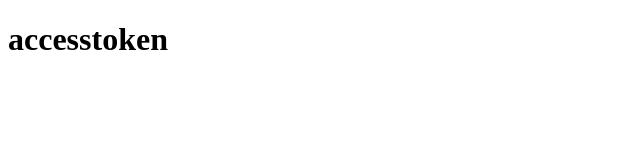
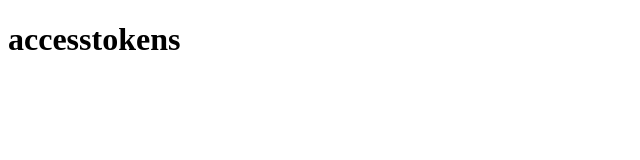
Before and after one commit to andermattv/celinevivien, a plain HTML site: page index.html in a window 1280 px wide. Shown: the full height of the page, 0-640 px from the left. Drawn offline with Linux system fonts and the light colour scheme.

Commit message:
access token added

```diff
--- a/index.html
+++ b/index.html
@@ -6,6 +6,6 @@
 </head>
 <body>
 <h1>
-    accesstoken </h1>
+    accesstokens </h1>
 </body>
 </html>
```
